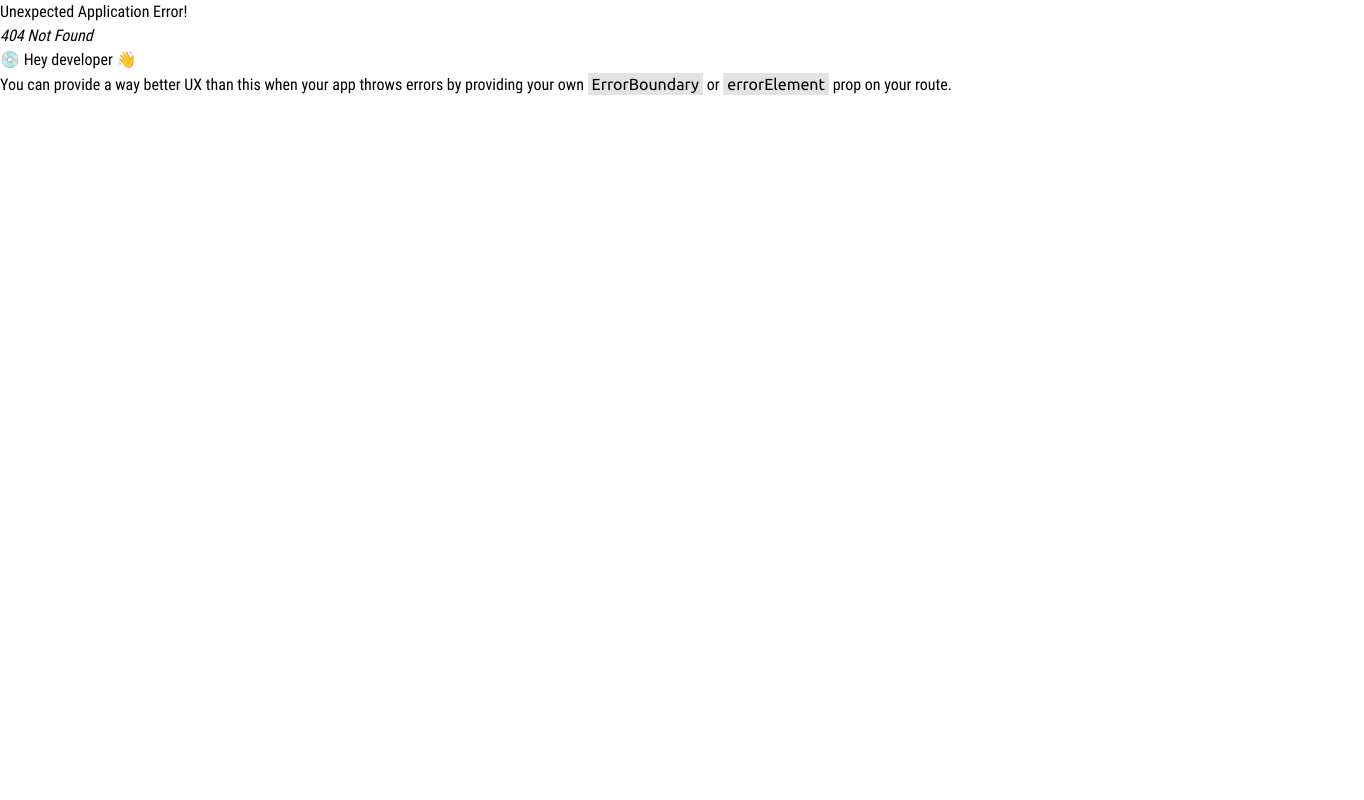
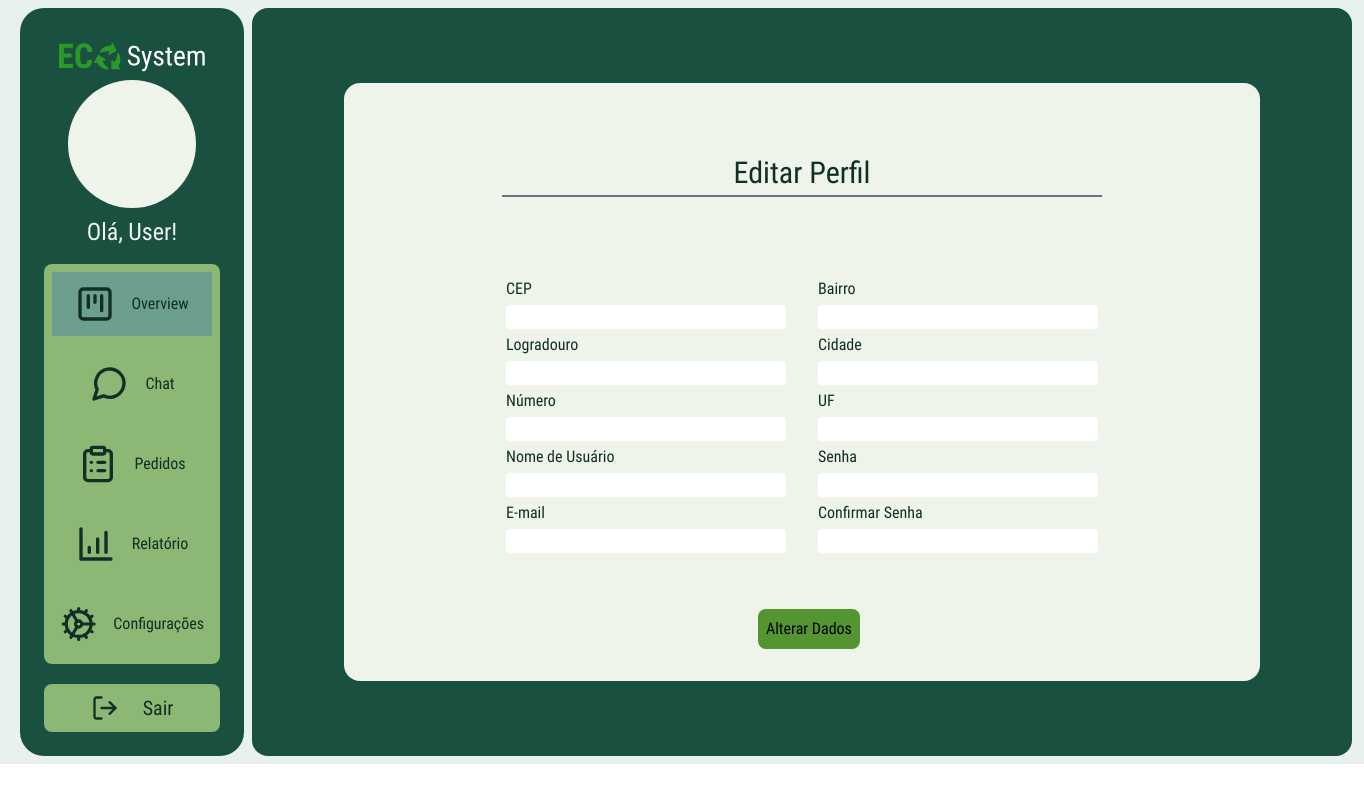
Before and after one commit to projeto-reciclagem/projeto-reciclagem-front, a React (Vite) app: page /config-condominio in a window 1280 px wide. Before the commit this address had no page. Shown: the whole page, 1364 px wide, since content can reach past the window. Built offline with nearby package versions, Linux system fonts and the light colour scheme.

Commit message:
ADD: Adicionada a pagina de edicao de perfil

```diff
--- a/src/Router.tsx
+++ b/src/Router.tsx
@@ -4,6 +4,7 @@ import Login from './pages/login/Login'
 import QuemSomos from './pages/quem-somos/QuemSomos'
 import Cooperativa from './pages/cooperativa/Cooperativa'
 import LandingPageCond from './pages/dash-condominio/LandingPageCond'
+import ConfigCond from './pages/dash-condominio/ConfigCond'
 import CoopPedidos from './pages/cooperativa/CoopPedidos'
 import CoopCondominios from './pages/cooperativa/CoopCondominios'
 
@@ -37,7 +38,10 @@ const routes = createBrowserRouter([
   {
     path: '/condominio',
     element: <LandingPageCond />
-  }
+  },
+  {path: '/config-condominio',
+    element: <ConfigCond />
+  },
 ])
 
 export function Router() {
--- a/src/components/DashCondominio/SidebarCondominio.tsx
+++ b/src/components/DashCondominio/SidebarCondominio.tsx
@@ -1,5 +1,4 @@
 import logo from '@/assets/eco-system-logo.svg'
-import graphic from '@/assets/lp_condominio_graphic.jpg'
 import { LogOut } from 'lucide-react'
 import { useState } from 'react'
 import { KanbanSquare, MessageCircle, ClipboardList, BarChart4, Cog } from 'lucide-react'
--- /dev/null
+++ b/src/pages/dash-condominio/ConfigCond.tsx
@@ -0,0 +1,74 @@
+import { Link } from "react-router-dom";
+import SideBarCondominio from "../../components/DashCondominio/SidebarCondominio";
+import { useState } from "react";
+
+export default function ConfigCond() {
+
+    return (
+        <>
+            <main className="flex flex-row w-max h-max justify-center px-3 items-center bg-marine-50">
+                <SideBarCondominio>
+
+                </SideBarCondominio>
+                <div className="flex flex-col items-center py-[75px] self-stretch w-[1100px] h-5/6 gap-3 bg-marine-700 rounded-2xl mt-2">
+                    <div className="flex flex-col w-5/6 h-5/6 p-8 rounded-2xl gap-20 bg-moss-green-50">
+                        <div className="flex flex-col justify-center mt-10 items-center gap-1">
+                            <p className="text-marine-900 text-center text-3xl">Editar Perfil</p>
+                            <div className="w-[600px] h-[2px] bg-gray-500"></div>
+                        </div>
+                        <div className="flex flex-wrap flex-row gap-8 self-center justify-center items-center content-center w-5/6">
+                            <div className="w-[280px] h-[300px] flex flex-col text-marine-900">
+                                <div className="flex flex-col gap-1">
+                                    <label htmlFor="">CEP</label>
+                                    <input className="w-[280px] bg-white rounded" id="cep-cad" type="text"/>
+                                </div>
+                                <div className="flex flex-col gap-1 mt-1">
+                                    <label htmlFor="">Logradouro</label>
+                                    <input className="w-[280px] bg-white rounded" id="logradouro-cad" type="text"/>
+                                </div>
+                                <div className="flex flex-col gap-1 mt-1">
+                                    <label htmlFor="">Número</label>
+                                    <input className="w-[280px] bg-white rounded" id="numero-cad" type="number"/>
+                                </div>
+                                <div className="flex flex-col gap-1 mt-1">
+                                    <label htmlFor="">Nome de Usuário</label>
+                                    <input className="w-[280px] bg-white rounded" id="nome-cad" type="text"/>
+                                </div>
+                                <div className="flex flex-col gap-1 mt-1">
+                                    <label htmlFor="">E-mail</label>
+                                    <input className="w-[280px] bg-white rounded" id="email-cad" type="email"/>
+                                </div>
+                            </div>
+                            <div className="w-[280px] h-[300px] flex flex-col text-marine-900">
+                                <div className="flex flex-col gap-1">
+                                    <label htmlFor="">Bairro</label>
+                                    <input className="w-[280px] bg-white rounded" id="bairro-cad" type="text"/>
+                                </div>
+                                <div className="flex flex-col gap-1 mt-1">
+                                    <label htmlFor="">Cidade</label>
+                                    <input className="w-[280px] bg-white rounded" id="cidade-cad" type="text"/>
+                                </div>
+                                <div className="flex flex-col gap-1 mt-1">
+                                    <label htmlFor="">UF</label>
+                                    <input className="w-[280px] bg-white rounded" id="uf-cad" type="text"/>
+                                </div>
+                                <div className="flex flex-col gap-1 mt-1">
+                                    <label htmlFor="">Senha</label>
+                                    <input className="w-[280px] bg-white rounded" id="senha-cad" type="password"/>
+                                </div>
+                                <div className="flex flex-col gap-1 mt-1">
+                                    <label htmlFor="">Confirmar Senha</label>
+                                    <input className="w-[280px] bg-white rounded" id="confirmar-senha-cad" type="password"/>
+                                </div>
+                            </div>
+                            <div className="w-[88px] h-[40px] self-center">
+                                <button className="bg-moss-green-500 w-max h-max p-2 rounded-lg">Alterar Dados</button>
+                            </div>
+                        </div>
+                    </div>
+                </div>
+            </main>
+        </>
+    )
+
+}
```
